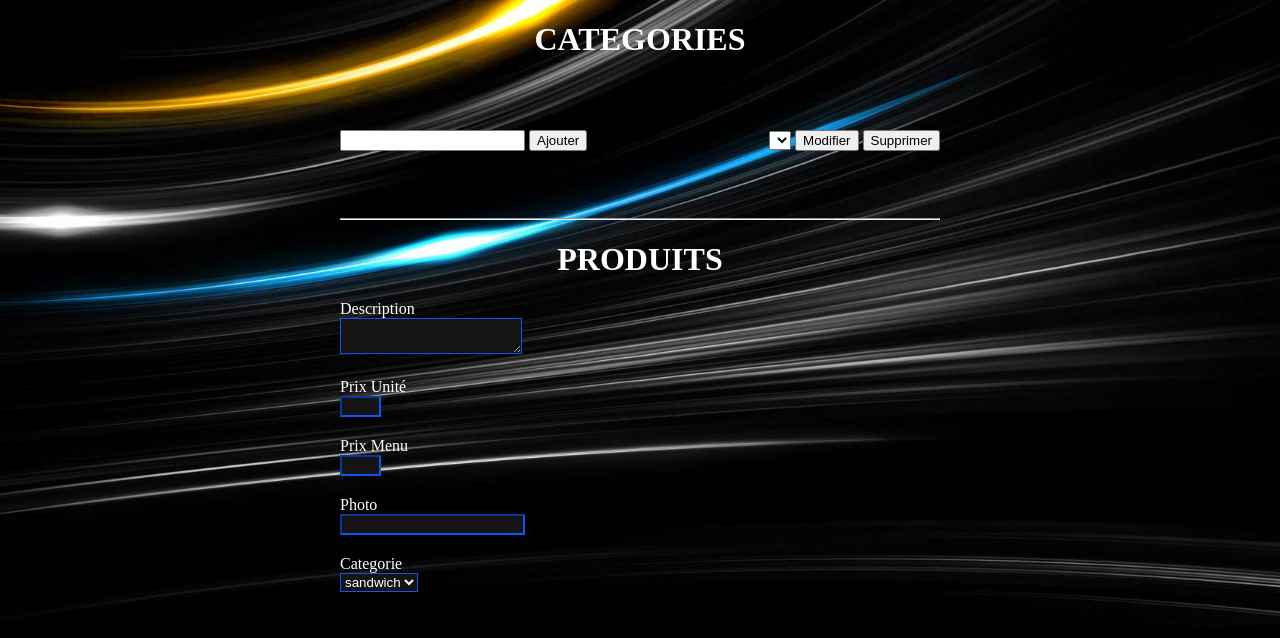
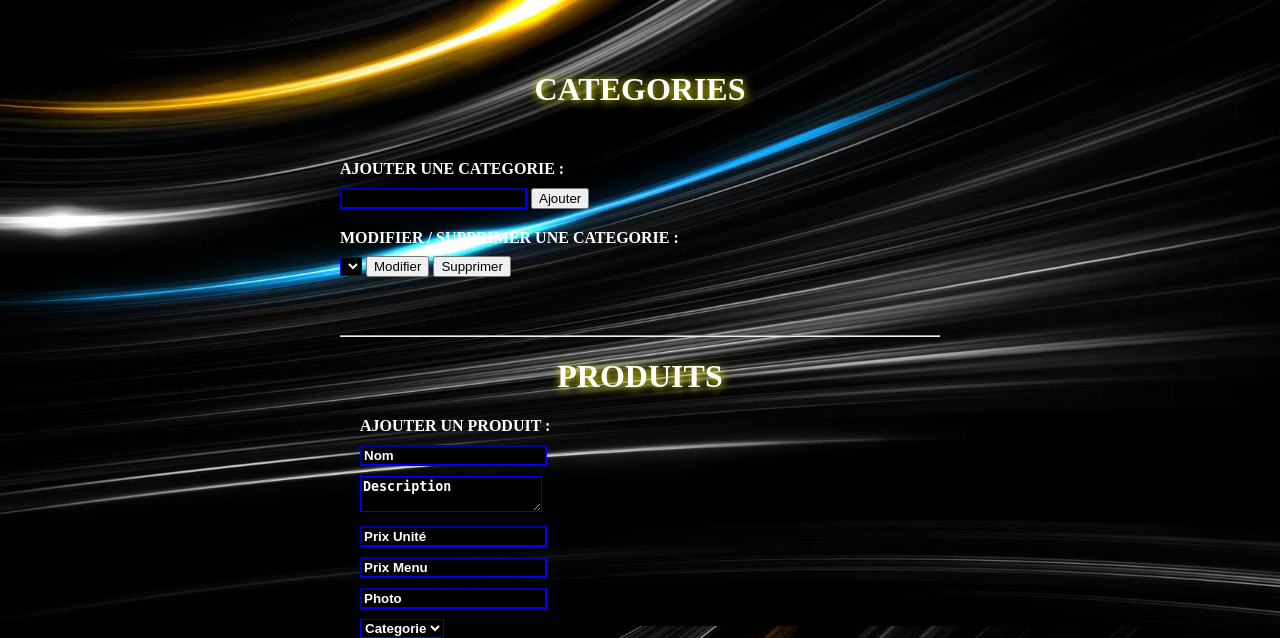
Before and after one commit to julien94/ChickenChico, a PHP site: page /vue/admin.php in a window 1280 px wide. Shown: the part 174-812 px from the top of the page. Before the commit the page ends 790 px from the top, so only its background shows below. Run offline with PHP 8.4, Linux system fonts and the light colour scheme; lists and menus that the app fills with data are empty.

Commit message:
upd admin

```diff
--- a/css/style.css
+++ b/css/style.css
@@ -97,31 +97,40 @@ body{
 
 
 .formpage{
+    padding-top: 50px;
     margin: auto;
     width: 600px;
 }
 
+.formpage h1{
+    color: white;
+    text-shadow: 1px 1px 10px yellow;
+}
+
+.input{
+    margin-top: 10px;
+    font-weight: bold;
+    border-color: blue;
+    background: black;
+    color: white;
+}
+
 .formcat{
-    padding-bottom: 80px;
-    padding-top: 50px;
+    padding-bottom: 50px;
+    padding-top: 30px;
+}
+
+.bold{
+    font-weight: bold;
 }
 
 .add{
-    float: left;
-}
-
-.upddel{
-    float: right;
+    padding-bottom: 20px;
 }
 
 hr{
     clear: both;
 }
-
-
-
-
-
 
 
 
--- a/vue/admin.php
+++ b/vue/admin.php
@@ -39,11 +39,13 @@
                 <h1><center>CATEGORIES</center></h1>
                 <form class="formcat">
                     <div class="add">
-                        <input type="text" name="">
-                        <input type="submit" value="Ajouter">
+                        <div class="bold">AJOUTER UNE CATEGORIE :</div>
+                        <input class="input" type="text" name="">
+                        <input class="submit" type="submit" value="Ajouter">
                     </div>
-                    <div class="upddel">
-                        <select name="categoryName">
+                    <div>
+                        <div class="bold">MODIFIER / SUPPRIMER UNE CATEGORIE :</div>
+                        <select name="categoryName" class="input">
                         <option></option>
                         // Affiche la liste des categories
                         </select>
@@ -53,21 +55,19 @@
                 </form>
                 <hr>
                 <h1><center>PRODUITS</center></h1>
-                <form>
-                    <div>Description</div>
-                    <div><textarea name="descri" class="addprod"></textarea></div>
-                    <div>Prix Unité</div>
-                    <input type="text" size="2" name="pue" class="addprod">
-                    <div>Prix Menu</div>
-                    <input type="text" size="2" name="pme" class="addprod">
-                    <div>Photo</div>
-                    <input type="text" name="pue" class="addprod">
-                    <div>Categorie</div>
-                    <select class="addprod">
+                <form class="formprod">
+                    <div class="bold">AJOUTER UN PRODUIT :</div>
+                    <div><input type="text" name="productName" value="Nom" size="20" class="input"></div>
+                    <div><textarea name="descri" class="input">Description</textarea></div>
+                    <div><input type="text" size="20" name="pue" class="input" value="Prix Unité"></div>
+                    <div><input type="text" size="20" name="pme" class="input" value="Prix Menu"></div>
+                    <div><input type="text" name="pue" value="Photo" class="input"></div>
+                    <div><select class="input">
+                        <option>Categorie   </option>
                         <option>sandwich</option>
                         <option>boisson</option>
                         <option>dessert</option>
-                    </select>
+                        </select></div>
                 </form>
             </div>
         </div>
```
